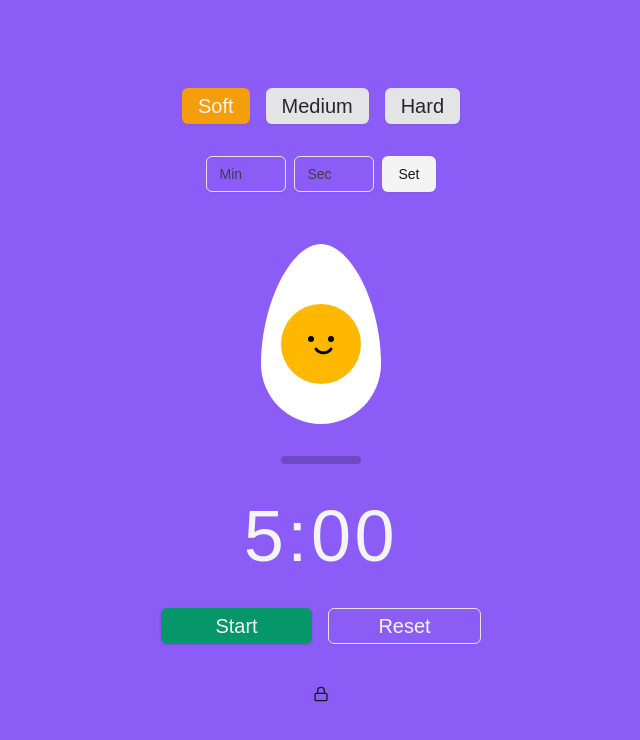
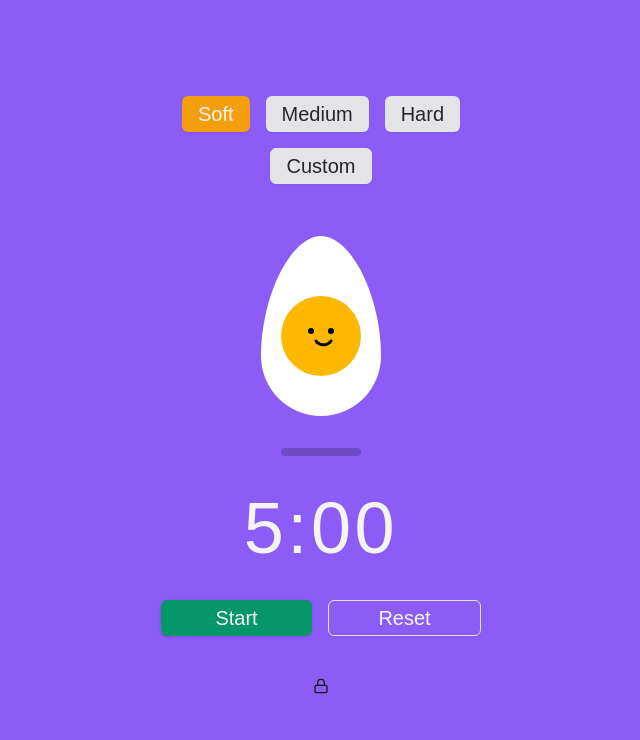
Before and after one commit to martinbolsnes/egg-timer, a Next.js app: page / in a window 1280 px wide. Shown: the top 740 px of the page, without its empty margins (319-959 px from the left). Built offline with nearby package versions, Linux system fonts and the light colour scheme; a web font is replaced by a local one.

Commit message:
edit hard time, color yolk fill and custom button

```diff
--- a/app/page.tsx
+++ b/app/page.tsx
@@ -10,7 +10,7 @@ import { VolumeX, Lock, Unlock } from 'lucide-react';
 
 const SOFT_BOILED = 300;
 const MEDIUM_BOILED = 420;
-const HARD_BOILED = 600;
+const HARD_BOILED = 540;
 
 type EggType = 'soft' | 'medium' | 'hard' | 'custom';
 
@@ -32,6 +32,7 @@ export default function Home() {
   const audioRef = useRef<HTMLAudioElement | null>(null);
   const [isScreenLocked, setIsScreenLocked] = useState(false);
   const wakeLockRef = useRef<WakeLockSentinel | null>(null);
+  const [showCustomInput, setShowCustomInput] = useState(false);
 
   useEffect(() => {
     let interval: NodeJS.Timeout | null = null;
@@ -50,6 +51,12 @@ export default function Home() {
       if (interval) clearInterval(interval);
     };
   }, [isActive, timeLeft]);
+
+  useEffect(() => {
+    if (audioRef.current) {
+      audioRef.current.load();
+    }
+  }, []);
 
   const formatTime = (seconds: number) => {
     const mins = Math.floor(seconds / 60);
@@ -82,6 +89,9 @@ export default function Home() {
     setEggType(type);
     if (type !== 'custom') {
       setTimeLeft(eggTypes[type].time);
+      setShowCustomInput(false);
+    } else {
+      setShowCustomInput(true);
     }
     setIsActive(false);
     setIsReady(false);
@@ -141,7 +151,7 @@ export default function Home() {
   return (
     <main className='min-h-screen bg-[#8B5CF6] flex flex-col items-center justify-center p-4'>
       <div className='w-full max-w-[320px] mx-auto flex flex-col items-center space-y-8'>
-        <div className='flex space-x-4'>
+        <div className='flex flex-wrap justify-center gap-4'>
           {(Object.keys(eggTypes) as Exclude<EggType, 'custom'>[]).map(
             (type) => (
               <Button
@@ -158,8 +168,19 @@ export default function Home() {
               </Button>
             )
           )}
+          <Button
+            variant='outline'
+            onClick={() => selectEggType('custom')}
+            className={`text-zinc-800 bg-zinc-200 text-xl font-light hover:bg-zinc-300 ${
+              eggType === 'custom'
+                ? 'bg-amber-500 text-zinc-100 hover:bg-amber-600'
+                : ''
+            }`}
+          >
+            Custom
+          </Button>
         </div>
-        <CustomTimeInput onSetCustomTime={setCustomTime} />
+        {showCustomInput && <CustomTimeInput onSetCustomTime={setCustomTime} />}
         <div className='relative w-60 h-60'>
           <Shadow isActive={isActive} />
           <div
@@ -172,7 +193,7 @@ export default function Home() {
                   eggType === 'custom'
                     ? '#FFA500'
                     : eggTypes[eggType as Exclude<EggType, 'custom'>].color
-                } 65%, black)`,
+                } 90%, black)`,
                 '--yolk-color':
                   eggType === 'custom'
                     ? '#FFA500'
```
